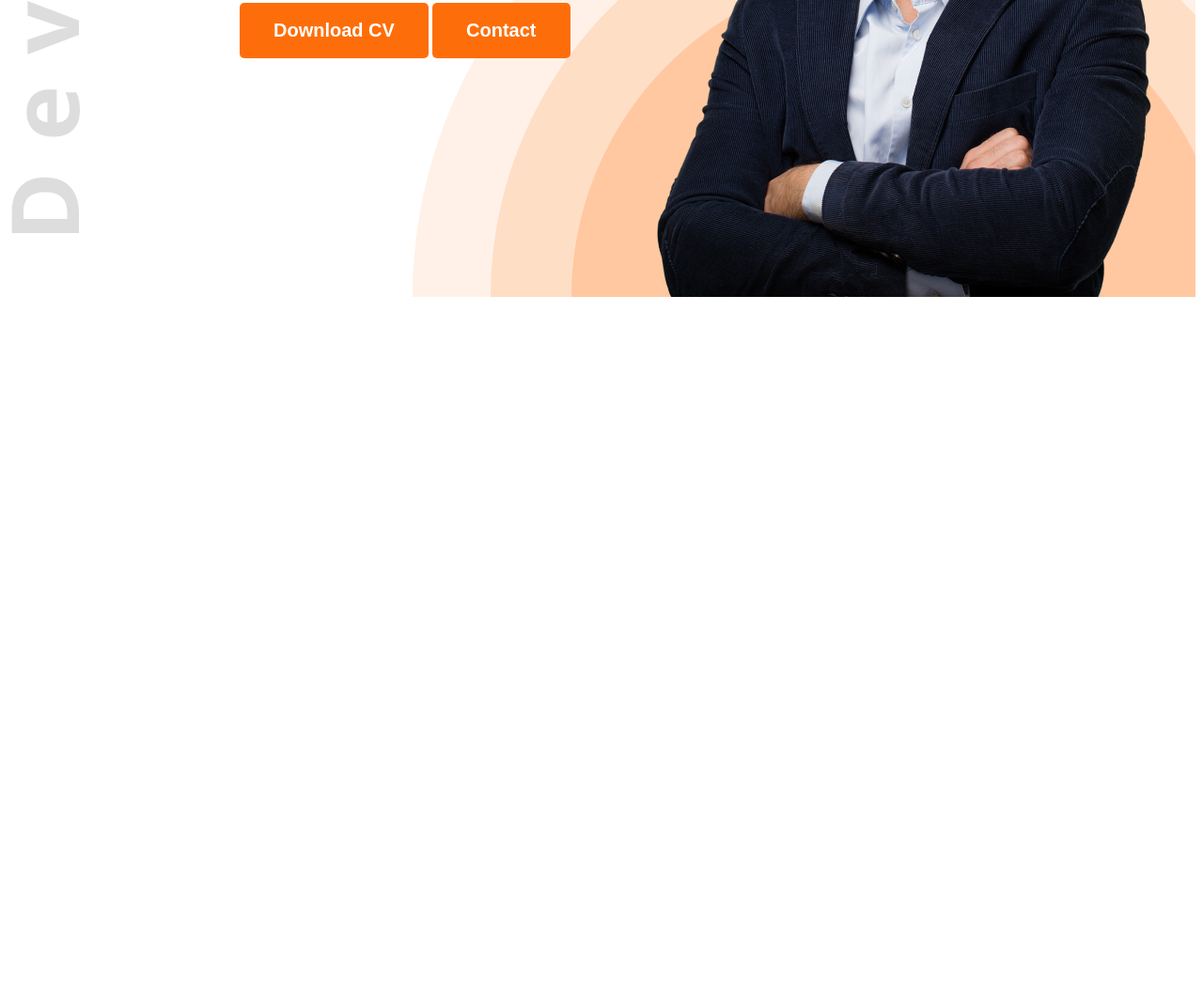
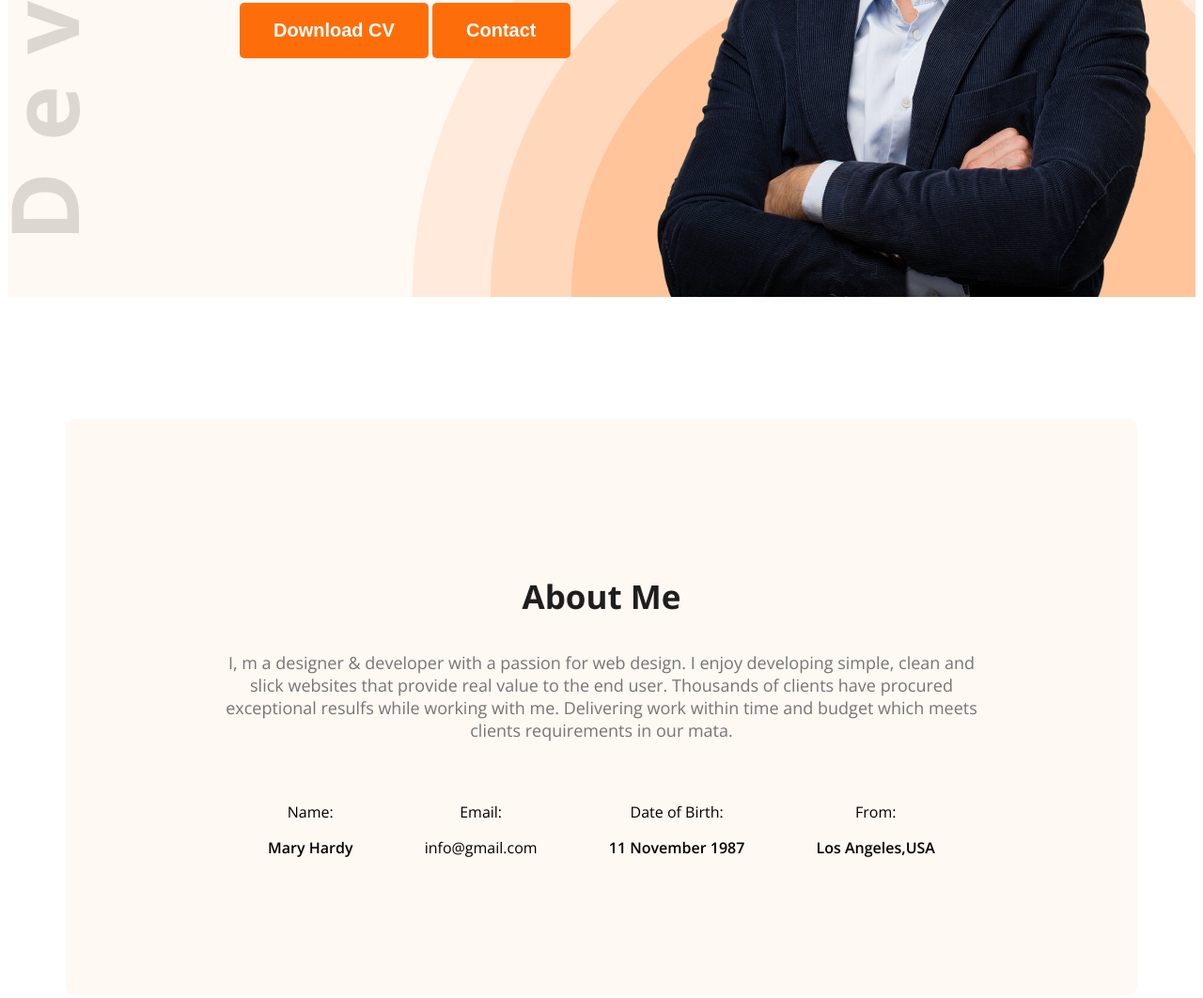
Before and after one commit to Rayan105/My-first-portfolio, a plain HTML site: page index.html in a window 1280 px wide. Shown: the part 535-1597 px from the top of the page at 94% size. Before the commit the page ends 859 px from the top, so only its background shows below. Drawn offline with nearby package versions, Linux system fonts and the light colour scheme.

```diff
--- a/index.html
+++ b/index.html
@@ -16,7 +16,7 @@
 <body class="open-sans-normal">
     <header class="header">
         <nav>
-            <h3 class="nav-title">Ra<span class="text-primary">ya</span>n</h3>
+            <h3 class="nav-title">Ma<span class="text-primary">r</span>y</h3>
             <ul>
                 <li><a class="dark-2" href="">Portfolio</a></li>
                 <li><a class="dark-2" href="">Blog</a></li>
@@ -26,8 +26,9 @@
         <div class="banner">
             <div class="banner-content">
                 <h4 class="banner-greetings dark-2">Hi I am</h4>
-                <h1 class="banner-tittle">Rayan</h1>
-                <p class="banner-description dark-3">Shot what able cold new see hold.Friendly as an betrayed formerly he.
+                <h1 class="banner-tittle">Mary</h1>
+                <p class="banner-description dark-3">Shot what able cold new see hold.Friendly as an betrayed formerly
+                    he.
                     Morning because as to society behaved moments.</p>
                 <button class="btn-primary">Download CV</button>
                 <button class="btn-primary">Contact</button>
@@ -40,7 +41,34 @@
 
     </header>
     <main>
+        <section class="about">
+            <h3 class="section-tittle">About Me</h3>
+            <p class="section-description dark-3">I, m a designer & developer with a passion for web design. I enjoy developing
+                simple, clean and slick websites that provide real value to the end user. Thousands of clients have
+                procured exceptional resulfs while working with me. Delivering work within time and budget which meets
+                clients requirements in our mata.
+            </p>
+            <div class="about-items">
+                <div class="about-item">
+                    <p class="item-tiitle">Name:</p>
+                    <p class="item-description">Mary Hardy</p>
+                </div>
+                <div class="about-item">
+                    <p class="iteam-tiitle">Email:</p>
+                    <p class="iteam-description">info@gmail.com</p>
+                </div>
+                <div class="about-item">
+                    <p class="item-tittle">Date of Birth:</p>
+                    <p class="item-description">11 November 1987   </p>
+                </div>
+                <div class="about-item">
+                    <p class="item-tiitle">From:</p>
+                    <p class="item-description">Los Angeles,USA</p>
+                </div>
 
+
+            </div>
+        </section>
     </main>
     <footer>
 
--- a/styles/portfolio.css
+++ b/styles/portfolio.css
@@ -1,7 +1,6 @@
 .open-sans-normal {
     font-family: "Open Sans", serif;
     font-optical-sizing: auto;
-    font-weight: <weight>;
     font-style: normal;
     font-variation-settings:
         "wdth" 100;
@@ -12,6 +11,7 @@
     background-image: url("../images/developer.png"), url("../images/header_bg.png");
     background-repeat: no-repeat;
     background-position: top left, bottom right;
+    background-color: #FFF8F3;
 }
 
 /* Nav styles */
@@ -28,8 +28,20 @@
 }
 
 /* shared style */
+/* .secondary-bg{
+    color:#FFF8F3;
+} */
 .text-primary {
     color: #FD6E0A;
+}
+.section-tittle{
+    font-size: 35px;
+    font-weight: bold;
+    color: #1E1E1E;
+}
+.section-description{
+    font-size: 18px;
+    font-weight: 400;
 }
 
 .dark-2 {
@@ -90,9 +102,34 @@
 .banner-description {
     font-size: 18px;
     font-weight: 400;
+    /* color :#757575 */
 }
 
 .banner-picture {
     width: 584px;
     height: 676px;
 }
+
+/* main styles */
+main{
+    max-width: 1140px;
+    margin: 0 auto;
+}
+
+/* about styles */
+.about{
+    border-radius: 10px;
+    background-color: #FFF8F3;
+    padding: 130px 155px;
+    text-align: center;
+    margin-top: 130px;
+}
+.about-items{
+    display: flex;
+    justify-content: space-around;
+    padding: 30px 22px 0px 22px;
+
+}
+.item-description{
+    font-weight: 600;
+}
```
